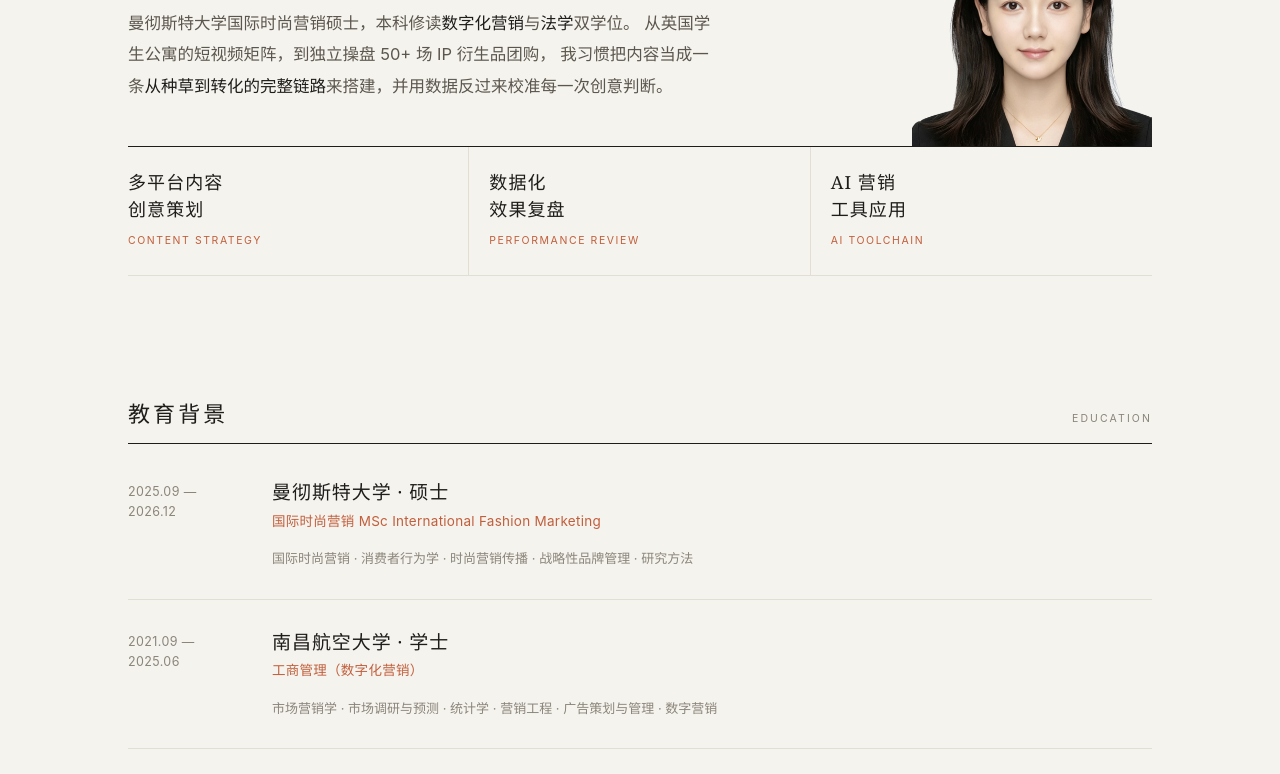
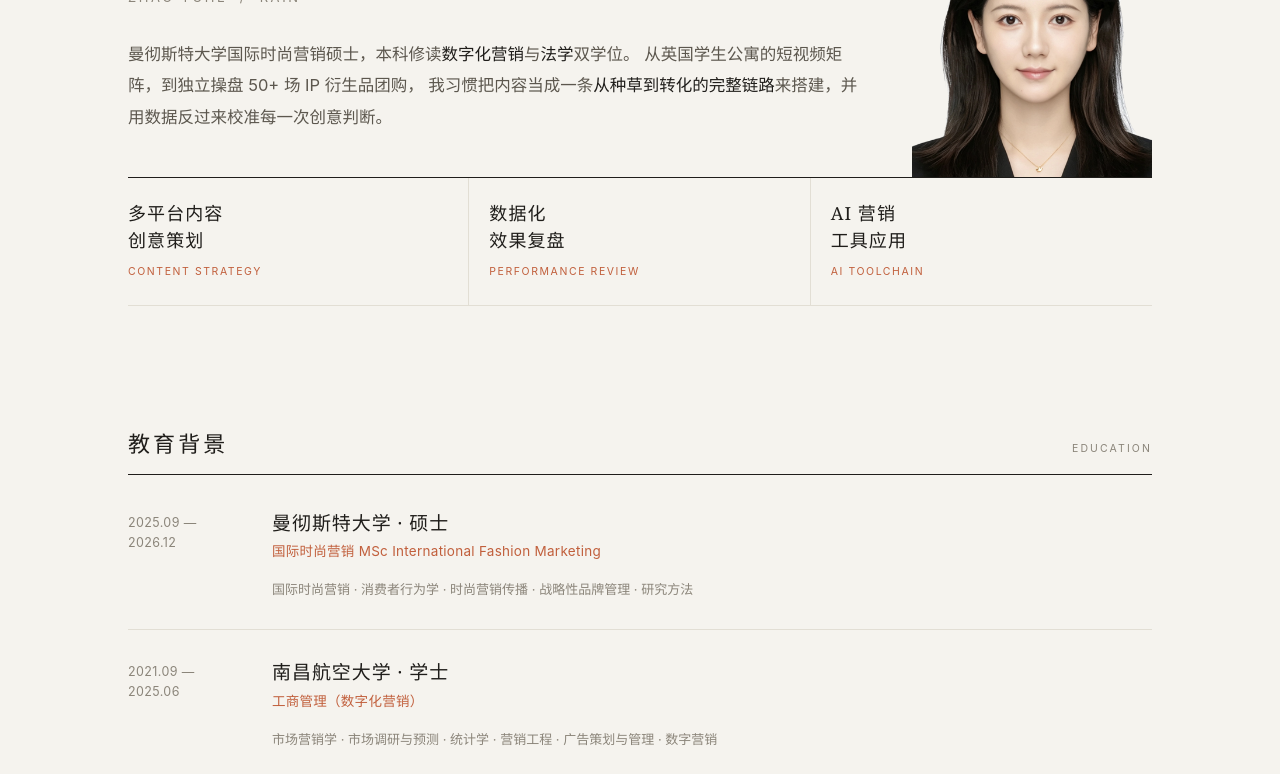
Before and after one commit to zhaoyuhe2003-beep/zhaoyuhe2003-beep.github.io, a plain HTML site: page index.html in a window 1280 px wide. Shown: the part 287-1061 px from the top of the page. Drawn offline with Linux system fonts and the light colour scheme.

Commit message:
Update index.html

```diff
--- a/index.html
+++ b/index.html
@@ -108,7 +108,6 @@ body{
   font-size:16.5px;
   line-height:1.9;
   color:var(--ink-soft);
-  max-width:56ch;
   margin-bottom:44px;
 }
 .hero-lede strong{color:var(--ink);font-weight:500}
@@ -124,6 +123,7 @@ body{
   width:240px;
   align-self:stretch;
   margin-top:41px;
+  min-height:292px;
   object-fit:cover;
   object-position:50% 0;
 }
```
